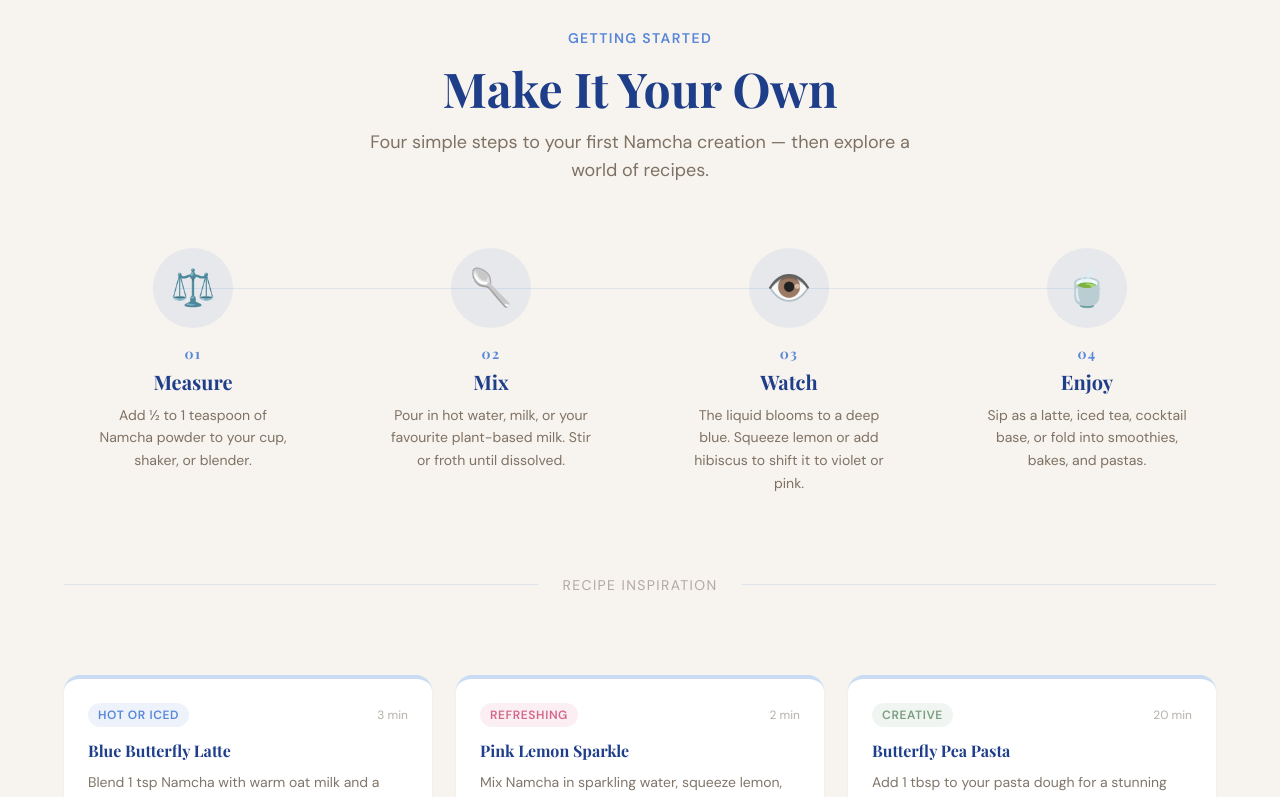
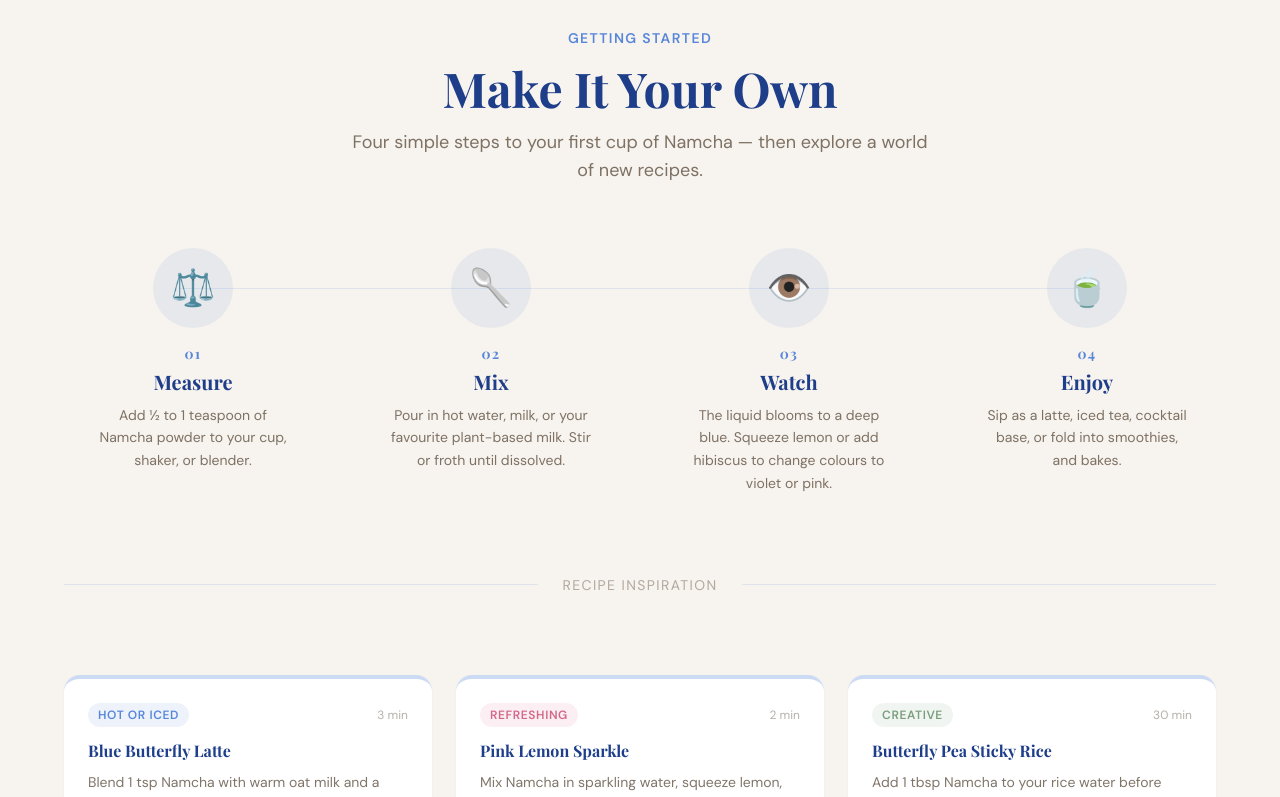
Before and after one commit to dyscollab/Namcha-Website, a React (Vite) app: page / in a window 1280 px wide. Shown: the part 4440-5237 px from the top of the page. Built offline with nearby package versions, Linux system fonts and the light colour scheme; a web font is replaced by a local one.

Commit message:
Update HowToUse.jsx
Updated description text

```diff
--- a/src/components/HowToUse.jsx
+++ b/src/components/HowToUse.jsx
@@ -17,13 +17,13 @@ const steps = [
     step: '03',
     icon: '👁️',
     title: 'Watch',
-    description: 'The liquid blooms to a deep blue. Squeeze lemon or add hibiscus to shift it to violet or pink.',
+    description: 'The liquid blooms to a deep blue. Squeeze lemon or add hibiscus to change colours to violet or pink.',
   },
   {
     step: '04',
     icon: '🍵',
     title: 'Enjoy',
-    description: 'Sip as a latte, iced tea, cocktail base, or fold into smoothies, bakes, and pastas.',
+    description: 'Sip as a latte, iced tea, cocktail base, or fold into smoothies, and bakes.',
   },
 ]
 
@@ -43,11 +43,11 @@ const recipes = [
     description: 'Mix Namcha in sparkling water, squeeze lemon, watch it turn pink.',
   },
   {
-    name: 'Butterfly Pea Pasta',
-    prep: '20 min',
+    name: 'Butterfly Pea Sticky Rice',
+    prep: '30 min',
     tag: 'Creative',
     tagColor: 'text-namcha-sage bg-namcha-sage/10',
-    description: 'Add 1 tbsp to your pasta dough for a stunning natural blue colour.',
+    description: 'Add 1 tbsp Namcha to your rice water before cooking for a stunning natural blue colour.',
   },
 ]
 
@@ -114,7 +114,7 @@ export default function HowToUse() {
           </p>
           <h2 className="section-heading">Make It Your Own</h2>
           <p className="section-subheading">
-            Four simple steps to your first Namcha creation — then explore a world of recipes.
+            Four simple steps to your first cup of Namcha — then explore a world of new recipes.
           </p>
         </div>
 
```
